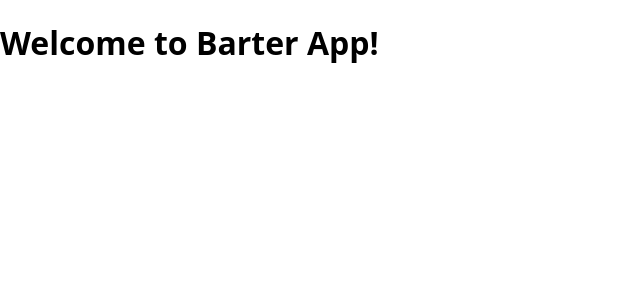
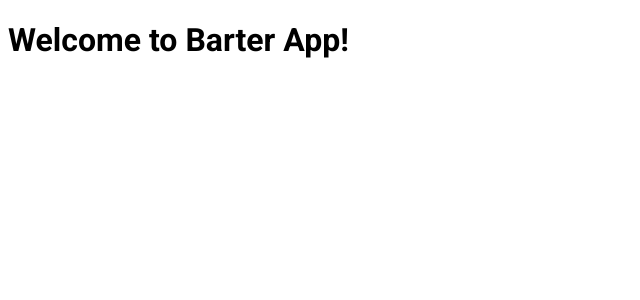
Before and after one commit to barterbegorborrow/barter-app, a Next.js app: page / in a window 1280 px wide. Shown: the top 300 px of the page, without its empty margins (0-640 px from the left). Built offline with nearby package versions, Linux system fonts and the light colour scheme.

Commit message:
Fix font imports for Vercel build

```diff
--- a/app/layout.js
+++ b/app/layout.js
@@ -1,27 +1,12 @@
-import { Geist, Geist_Mono } from "next/font/google";
-import "./globals.css";
+// app/layout.js
+import { Roboto } from 'next/font/google';
 
-const geistSans = Geist({
-  variable: "--font-geist-sans",
-  subsets: ["latin"],
-});
-
-const geistMono = Geist_Mono({
-  variable: "--font-geist-mono",
-  subsets: ["latin"],
-});
-
-export const metadata = {
-  title: "Barter App",
-  description: "Minimal Next.js 15 app",
-};
+const roboto = Roboto({ subsets: ['latin'] });
 
 export default function RootLayout({ children }) {
   return (
-    <html lang="en">
-      <body className={`${geistSans.variable} ${geistMono.variable} antialiased`}>
-        {children}
-      </body>
+    <html lang="en" className={roboto.className}>
+      <body>{children}</body>
     </html>
   );
 }
```
